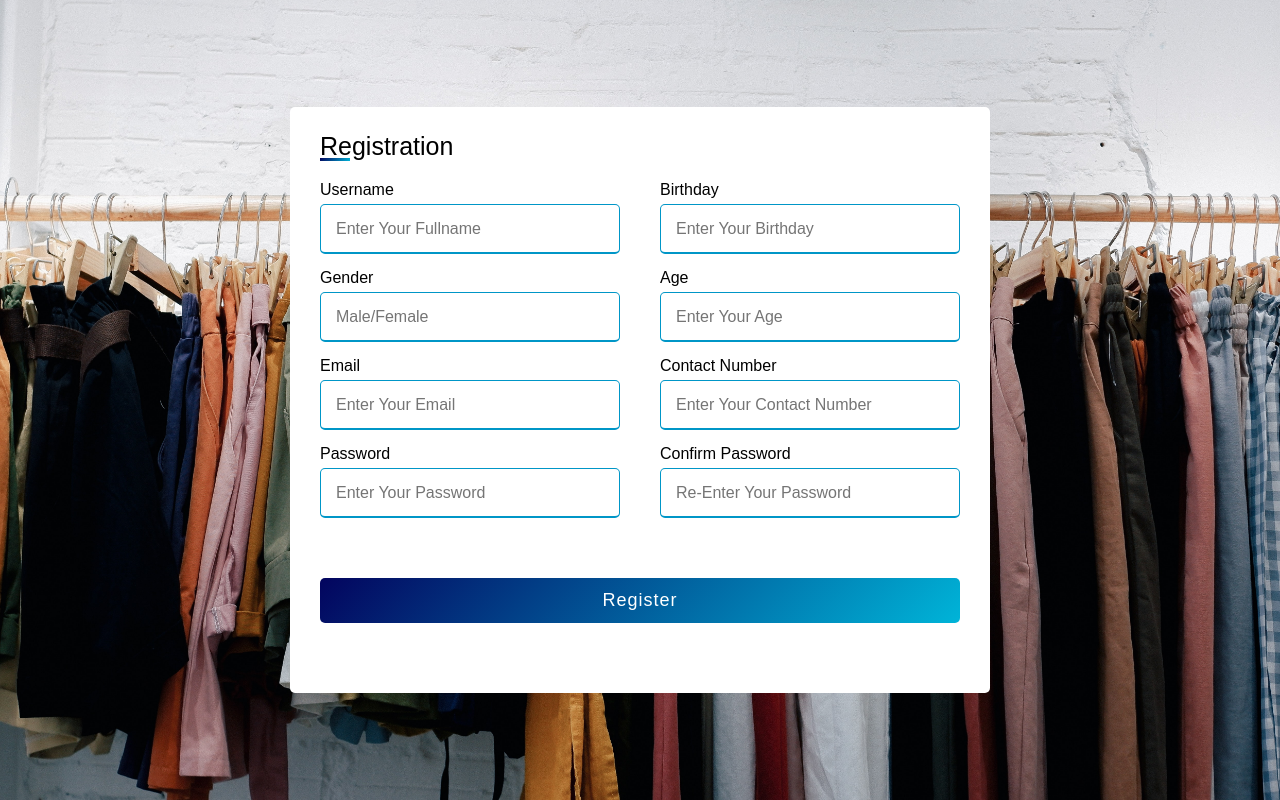
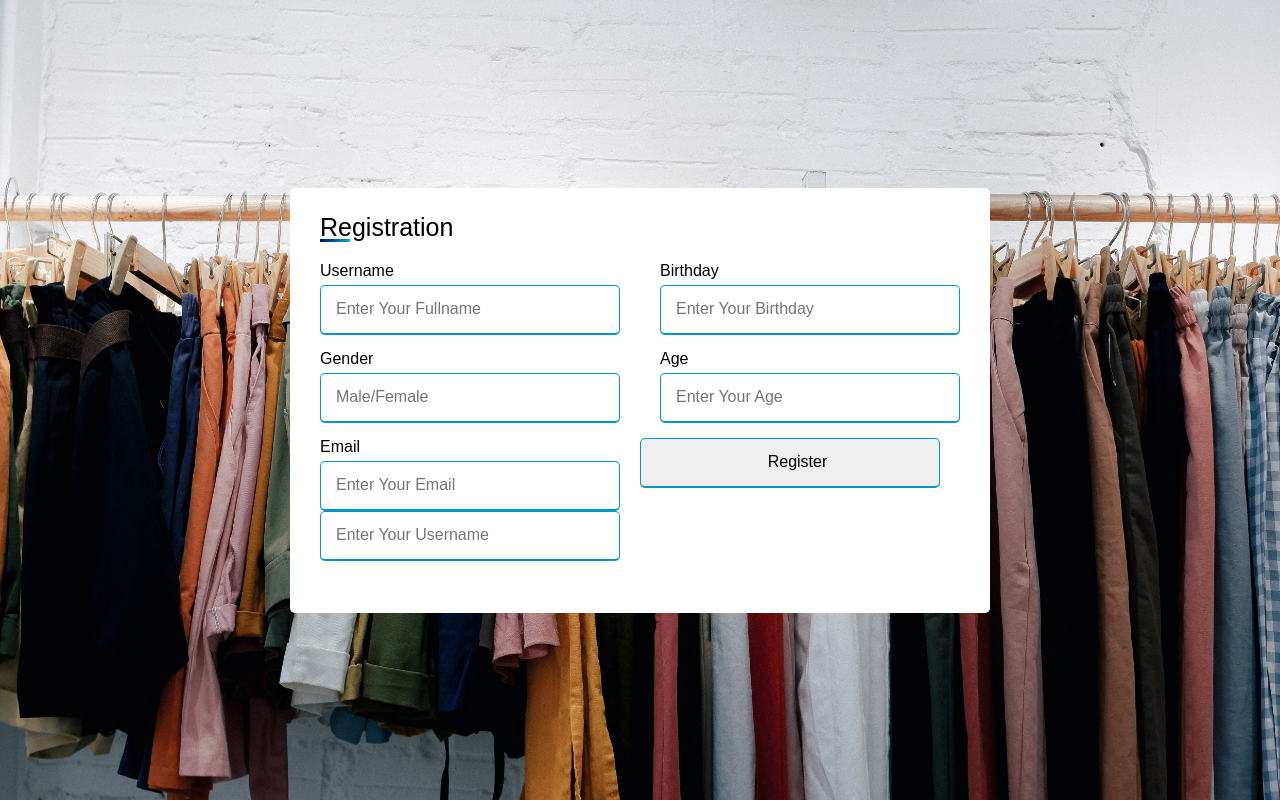
Before and after one commit to Mendeir/SwiftLaundry, a PHP site: page /register_form.php in a window 1280 px wide. Run offline with PHP 8.4, Linux system fonts and the light colour scheme.

Commit message:
Update Register and create table

```diff
--- a/register_form.php
+++ b/register_form.php
@@ -4,7 +4,7 @@
     <meta charset="UTF-8">
     <meta http-equiv="X-UA-Compatible" content="IE=edge">
     <meta name="viewport" content="width=device-width, initial-scale=1.0">
-    <link rel = "stylesheet" type = "text/css" href= "css/register_style.css">
+    <link rel = "stylesheet" type = "text/css" href= "register_style.css">
     <title>Registration Form</title>
 </head>
 <body>
@@ -45,32 +45,50 @@
             Email
         </span>
         <input type = "text" placeholder ="Enter Your Email" id = "email" name = "email">
+        <input type = "text" placeholder ="Enter Your Username" id = "username" name = "username">
         </div>
 
          <div class = "input-box">
-        <span class = "details">
-            Contact Number
-        </span>
-        <input type = "text" placeholder ="Enter Your Contact Number" id = "number" name = "number">
-        </div>
 
-         <div class = "input-box">
-        <span class = "details">
-            Password
-        </span>
-        <input type = "text" placeholder ="Enter Your Password" id = "password" name = "password">
-        </div>
-
-         <div class = "input-box">
-        <span class = "details">
-            Confirm Password
-        </span>
-        <input type = "text" placeholder ="Re-Enter Your Password" id = "repassword" name = "repassword">
-        </div>
-    </div>
-    <div class="button">
         <input type = "submit" id = "submit-button" name = "Register" value = "Register">
     </div>
     </form>
+    <article>
+        <?php
+           $connection = mysqli_connect("localhost", "root", "", "Registered");
+             if (isset($_POST['Register'])) {
+              $username = $_POST['username'];
+              $password = $_POST['password'];
+              $confirm_pass = $_POST['repassword'];
+              $number = $_POST['number'];
+
+              $sql_user = "SELECT * FROM Users WHERE username='$username'";
+              $res_u = mysqli_query($connection, $sql_user);
+
+              if (empty($username) || empty($password) || empty($confirm_pass) || empty($number))
+               {
+                 die("<p>Please fill all fields!</p>");
+               }
+
+              else if ($password !== $confirm_pass){
+                die("<p>Password and Confirm password is not the same</p>");
+               }
+              else if (mysqli_num_rows($res_u) > 0) {
+                die("<p>Sorry... username already taken</p>");
+              }else{
+                echo "<h2> Registration Complete </h2>";
+                $query = "INSERT INTO perosons_information VALUES ('$username','$password','$number')";
+                $results = mysqli_query($conn, $query);
+        ?>
+            <p>Username: <?php echo $_POST['username']; ?></p>
+            <p>Password: <?php echo $_POST['repassword']; ?></p>
+            <p>Contact Number: <?php echo $_POST['number']; ?></p>
+    </article>
+
+    <?php
+    }
+}
+
+    ?>
 </body>
 </html>
```
Also changed, not shown: db/db_users_create_table_script.php (added, +16 -0 lines).
